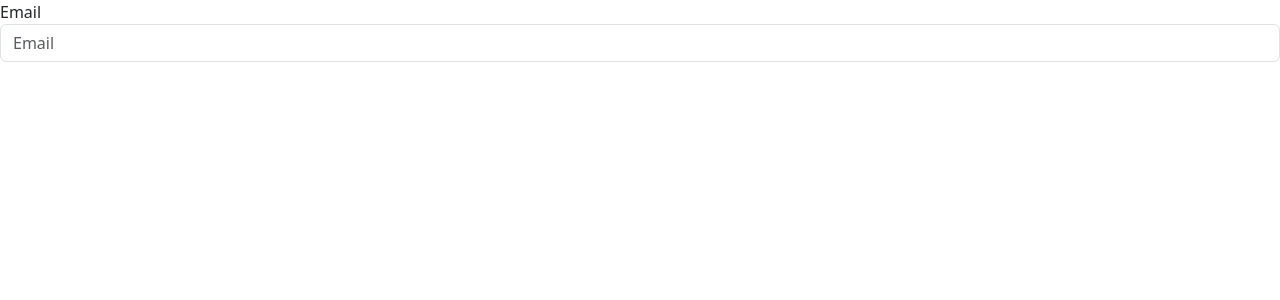
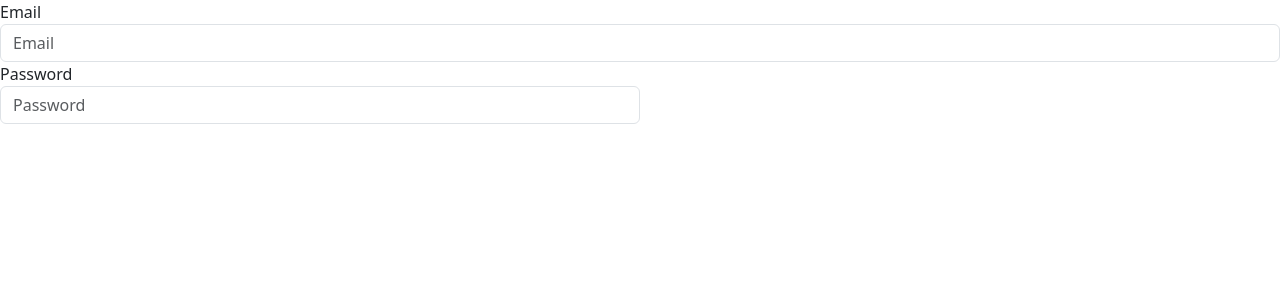
Before and after one commit to sir-braz/project-fullstack-form, a React (Create React App) app in the folder frontend/: page / in a window 1280 px wide. Shown: the top 300 px of the page. Built offline with nearby package versions, Linux system fonts and the light colour scheme.

Commit message:
Added a <label> element for 'Password' with the 'for' attribute set to 'inputPassword4' and an <input> element with type 'password', the 'form-control' class, 'id' attribute set to 'inputPassword', and a 'placeholder' attribute with the text 'Password' in the index.html file

```diff
--- a/frontend/src/App.js
+++ b/frontend/src/App.js
@@ -8,7 +8,8 @@ function App() {
         <input type='email' class='form-control' id='inputEmail4' placeholder='Email' />
       </div>
       <div class="form-group col-md-6">
-
+        <label for="inputPassword4">Password</label>
+        <input type='password' class="form-control" id='inputPassword' placeholder='Password' />
       </div>
     </form>
   );
```
